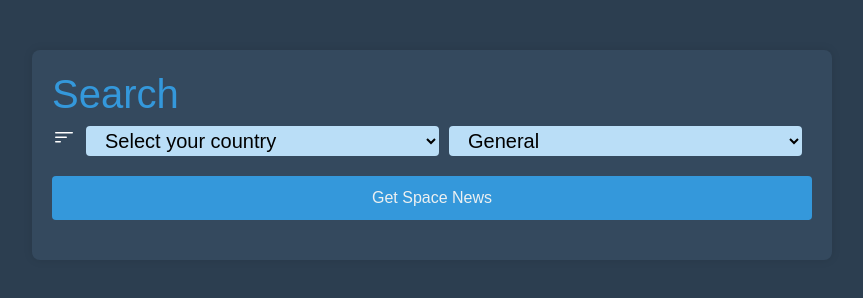
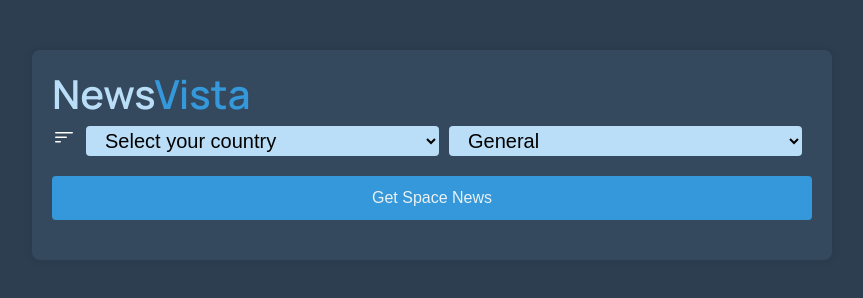
Before and after one commit to grvvv/News-App, a website: page public/index.html in a window 1280 px wide. Shown: the whole page, without its empty margins (208-1071 px from the left). Drawn offline with nearby package versions, Linux system fonts and the light colour scheme.

Commit message:
Add favicon and Enhance heading

```diff
--- a/public/css/main.css
+++ b/public/css/main.css
@@ -18,7 +18,10 @@
 
 h1 {
   color: #3498db; /* Blue title color */
-
+  font-family: 'Manrope', sans-serif;
+}
+h1 span{
+  color: #badef7;
 }
 
 .select-container img{
--- a/public/index.html
+++ b/public/index.html
@@ -5,11 +5,15 @@
     <meta name="viewport" content="width=device-width, initial-scale=1.0">
     <link href="https://cdn.jsdelivr.net/npm/bootstrap@5.3.2/dist/css/bootstrap.min.css" rel="stylesheet" integrity="sha384-T3c6CoIi6uLrA9TneNEoa7RxnatzjcDSCmG1MXxSR1GAsXEV/Dwwykc2MPK8M2HN" crossorigin="anonymous">
     <link rel="stylesheet" href="./css/main.css">
-    <title>News App</title>
+    <link rel="icon" href="./images/favicon.ico">
+    <link rel="preconnect" href="https://fonts.googleapis.com">
+    <link rel="preconnect" href="https://fonts.gstatic.com" crossorigin>
+    <link href="https://fonts.googleapis.com/css2?family=Manrope:wght@600&display=swap" rel="stylesheet">
+    <title>NewsVista</title>
 </head>
 <body>
     <div class="container">
-        <h1>Search </h1>
+        <h1><span>News</span>Vista</h1>
           <form id="newsForm">
             <div class="select-container">
               <img src="./images/filter-left.svg" alt="">
```
Also changed, not shown: README.md, public/images/favicon.ico (added).
